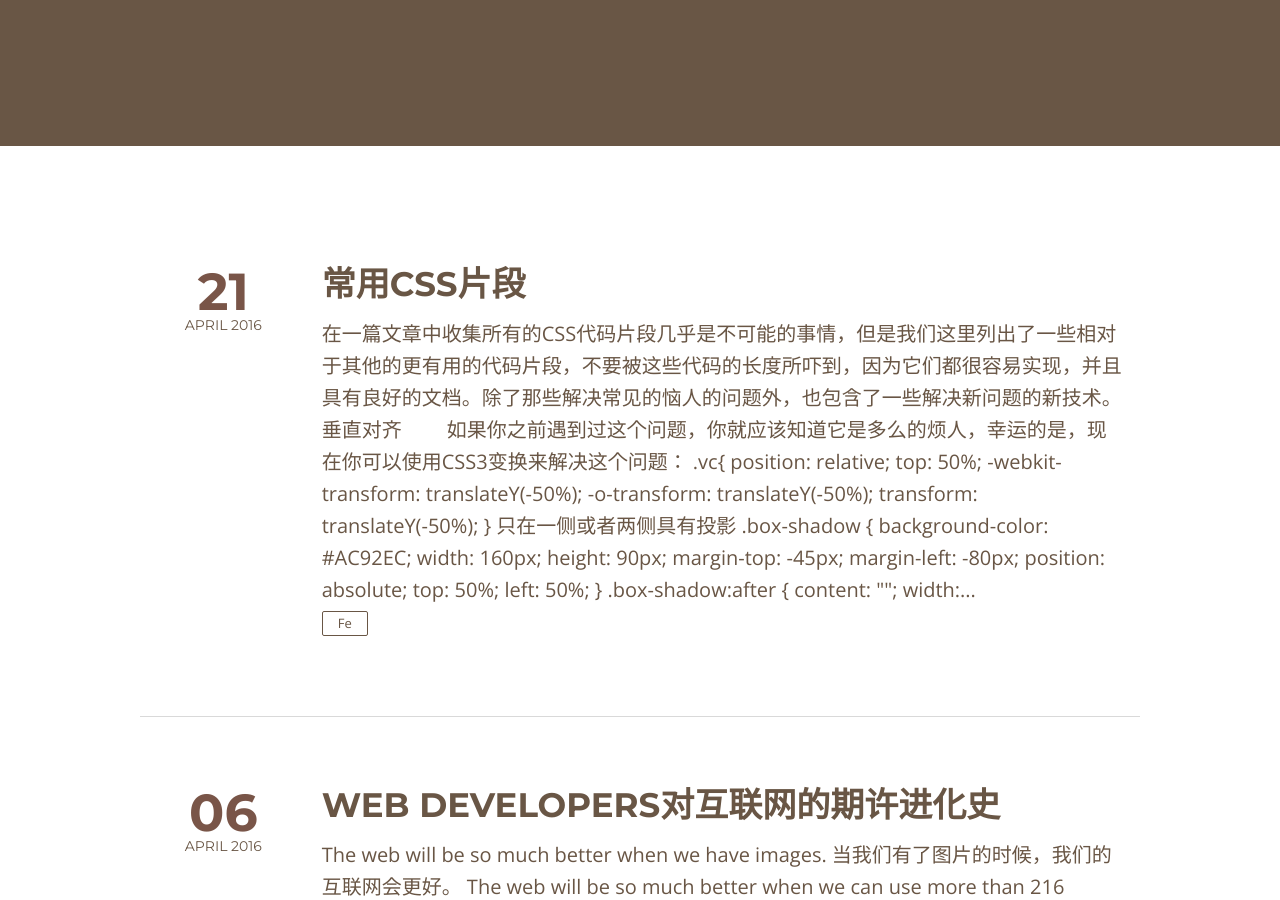
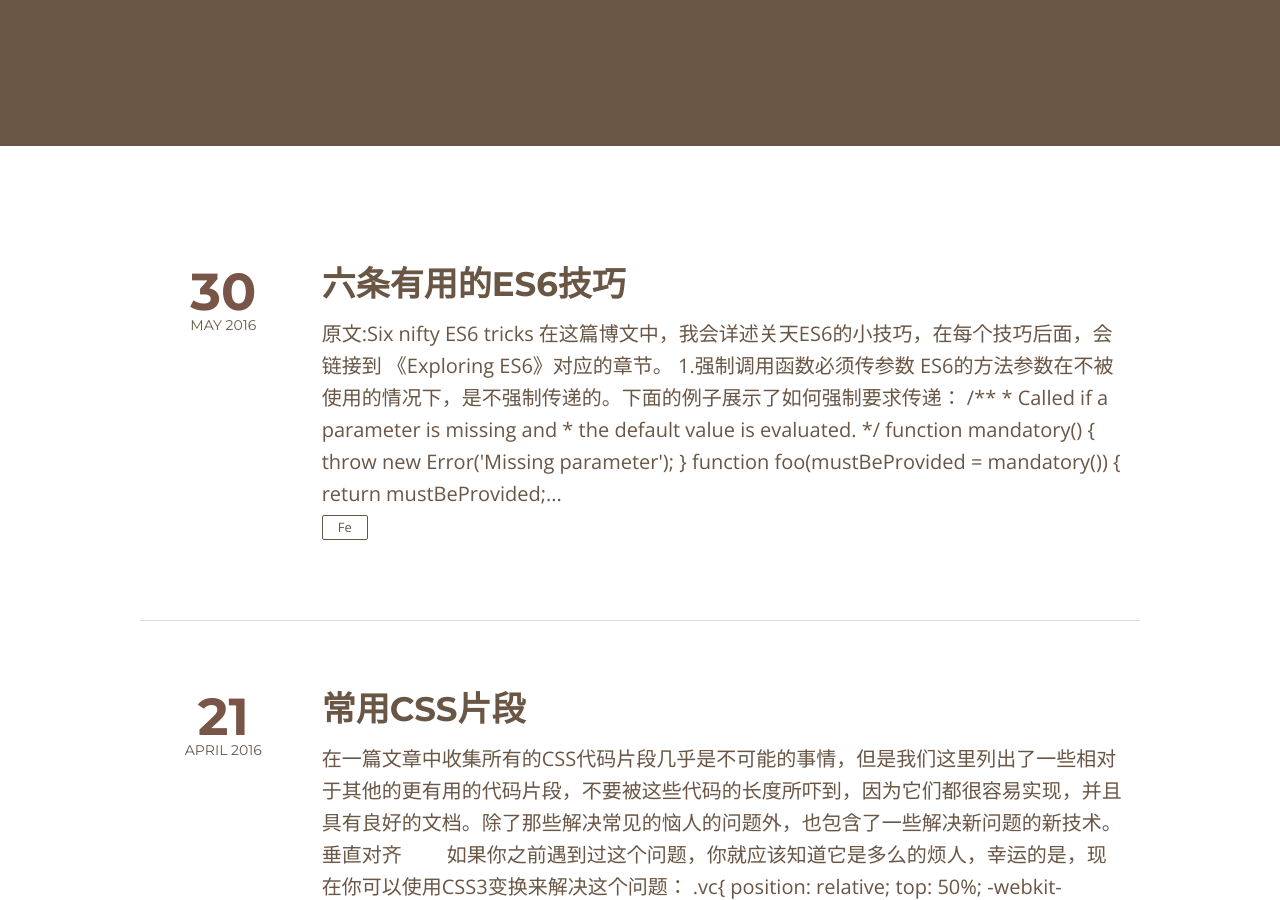
Before and after one commit to guocailee/guocailee.github.io, a Jekyll site: the page built from index.html, in a window 1280 px wide and 900 px high, scrolled down 378 px. Built offline with Jekyll 4.4.1, drawn with Linux system fonts in a browser that asks for light colours; nearby versions of some CDN libraries; the list of posts is cut into pages by our own code; some of the changed text lies outside the part shown.

Commit message:
update blog

````diff
--- /dev/null
+++ b/_posts/2016-05-30-six-nifty-es6-tricks.md
@@ -0,0 +1,46 @@
+---
+layout: post
+title: "六条有用的ES6技巧"
+description: "六条有用的ES6技巧"
+category: FE
+tags: [javascript]
+comments: true
+share: true
+---
+
+>原文:[Six nifty ES6 tricks](http://www.2ality.com/2016/05/six-nifty-es6-tricks.html)
+
+在这篇博文中，我会详述关天ES6的小技巧，在每个技巧后面，会链接到 《[Exploring ES6](http://exploringjs.com/es6/)》对应的章节。
+
+#### 1.强制调用函数必须传参数
+
+ES6的方法参数在不被使用的情况下，是不强制传递的。下面的例子展示了如何强制要求传递：
+
+```javascript
+
+/**
+* Called if a parameter is missing and
+* the default value is evaluated.
+*/
+function mandatory() {
+  throw new Error('Missing parameter');
+}
+function foo(mustBeProvided = mandatory()) {
+  return mustBeProvided;
+}
+
+```
+
+当调用 mandatory()时，没有传入 mustBeProvided参数，就会抛出异常
+
+结果:
+
+```bash
+> foo()
+Error: Missing parameter
+> foo(123)
+123
+```
+更多信息见： [Required parameters](http://exploringjs.com/es6/ch_parameter-handling.html#_required-parameters)
+
+#### 2.使用for-of循环对数组进行迭代
````
Also changed, not shown: _posts/2015-08-03-12-factor-app.md (deleted, +0 -86 lines), _includes/disqus_comments.html (line endings or trailing spaces).
